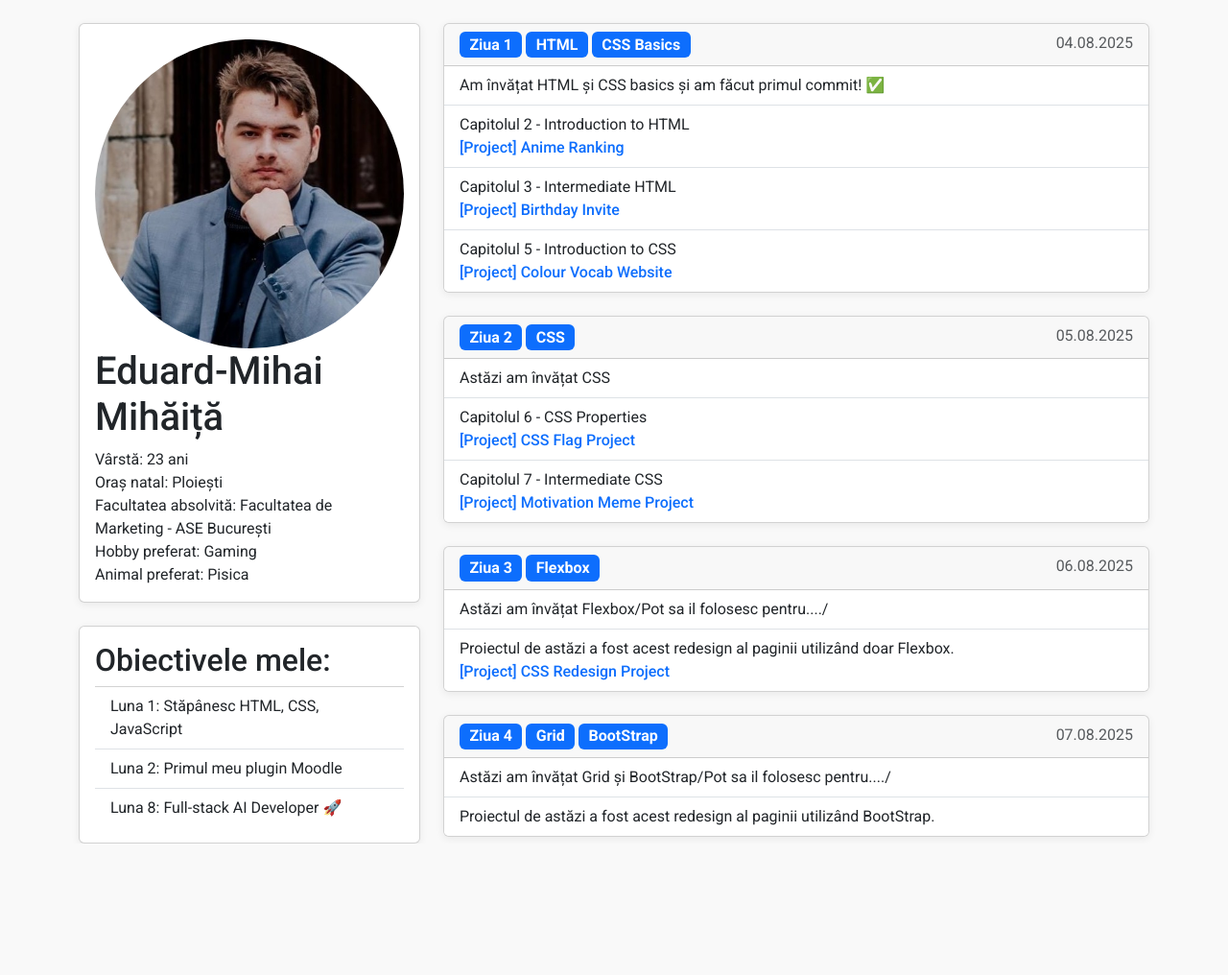
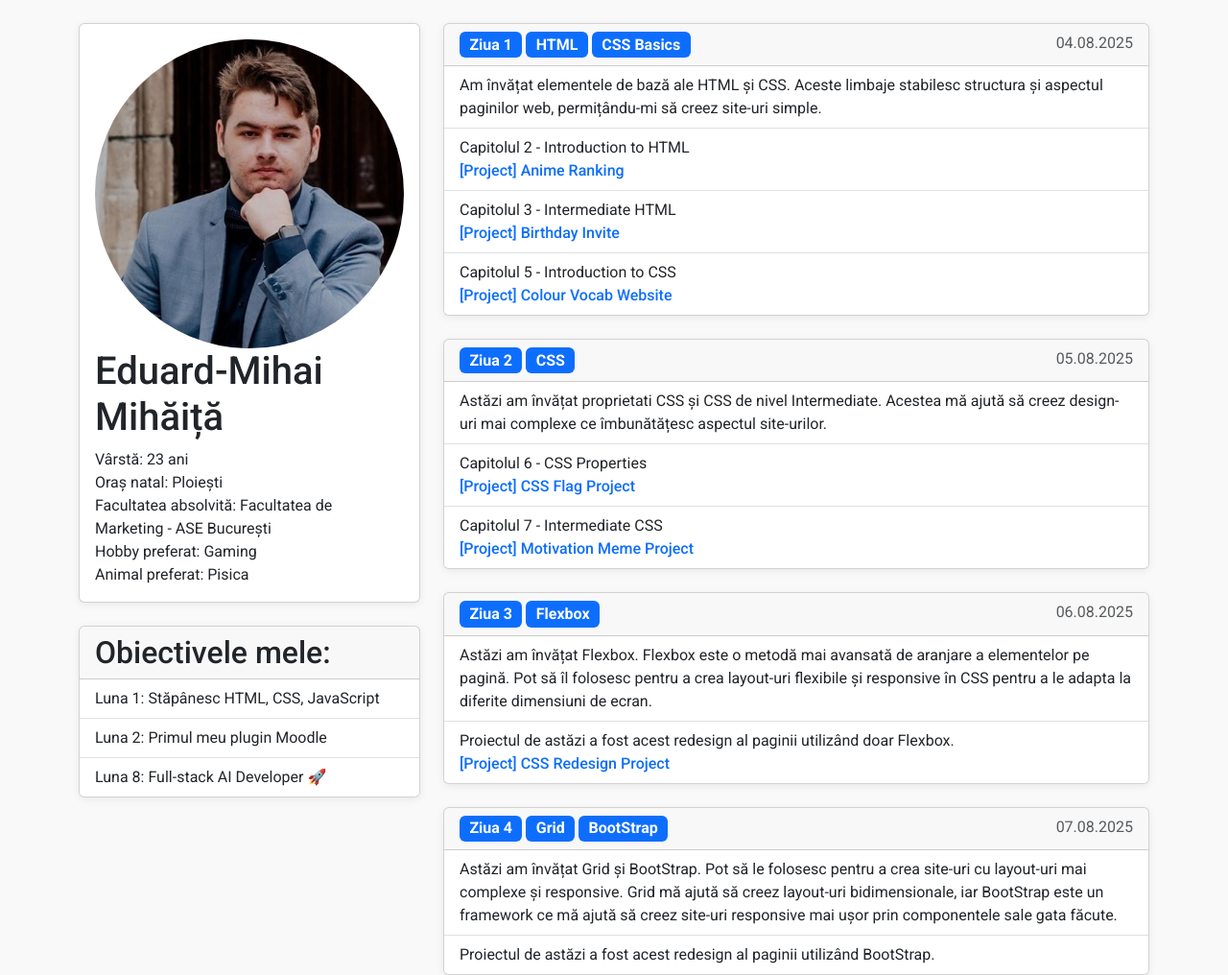
Before and after one commit to Eduard-Mihaita/Eduard-Mihaita.github.io, a PHP site: page / in a window 1280 px wide. Shown: the whole page at 96% size. Before the commit the page ends 879 px from the top, so only its background shows below. Run offline with PHP 8.4, Linux system fonts and the light colour scheme.

Commit message:
Added descriptions

```diff
--- a/index.html
+++ b/index.html
@@ -27,8 +27,8 @@
                     <span class="card-text">Hobby preferat: Gaming</span>
                     <span class="card-text">Animal preferat: Pisica</span>
                 </div>
-                <div class="card p-3">
-                    <h2 class="title">Obiectivele mele:</h2>
+                <div class="card">
+                    <h2 class="card-header">Obiectivele mele:</h2>
                     <ul class="list-group list-group-flush">
                         <li class="list-group-item">Luna 1: Stăpânesc HTML, CSS, JavaScript</li>
                         <li class="list-group-item">Luna 2: Primul meu plugin Moodle</li>
@@ -47,7 +47,9 @@
                         <span class="text-muted">04.08.2025</span>
                     </div>
                     <ul class="list-group list-group-flush">
-                        <li class="list-group-item">Am învățat HTML și CSS basics și am făcut primul commit! ✅</li>
+                        <li class="list-group-item">Am învățat elementele de bază ale HTML și CSS. Aceste limbaje
+                            stabilesc structura și aspectul paginilor web, permițându-mi să creez site-uri simple.
+                        </li>
                         <li class="list-group-item d-flex flex-column">Capitolul 2 - Introduction to HTML
                             <a class="link-primary link-underline-opacity-0 fw-medium"
                                 href=".\Udemy Projects\Anime Ranking Project\index.html">[Project]
@@ -79,7 +81,9 @@
                         <span class="text-muted">05.08.2025</span>
                     </div>
                     <ul class="list-group list-group-flush">
-                        <li class="list-group-item">Astăzi am învățat CSS</li>
+                        <li class="list-group-item">Astăzi am învățat proprietati CSS și CSS de nivel Intermediate.
+                            Acestea mă ajută să creez design-uri mai complexe ce îmbunătățesc aspectul site-urilor.
+                        </li>
                         <li class="list-group-item d-flex flex-column">Capitolul 6 - CSS Properties
                             <a class="link-primary link-underline-opacity-0 fw-medium"
                                 href=".\Udemy Projects\CSS Flag Project\index.html">[Project]
@@ -105,7 +109,10 @@
                         <span class="text-muted">06.08.2025</span>
                     </div>
                     <ul class="list-group list-group-flush">
-                        <li class="list-group-item">Astăzi am învățat Flexbox/Pot sa il folosesc pentru..../</li>
+                        <li class="list-group-item">Astăzi am învățat Flexbox. Flexbox este o metodă mai avansată de
+                            aranjare a elementelor pe pagină. Pot să îl folosesc pentru a crea layout-uri flexibile și
+                            responsive în CSS pentru a le adapta la diferite dimensiuni de ecran.
+                        </li>
                         <li class="list-group-item d-flex flex-column">Proiectul de astăzi a fost acest
                             redesign al
                             paginii utilizând doar Flexbox.
@@ -125,13 +132,12 @@
                         <span class="text-muted">07.08.2025</span>
                     </div>
                     <ul class="list-group list-group-flush">
-                        <li class="list-group-item">Astăzi am învățat Grid și BootStrap/Pot sa il folosesc
-                            pentru..../</li>
-                        <li class="list-group-item d-flex flex-column">Proiectul de astăzi a fost acest
-                            redesign al
-                            paginii
-                            utilizând
-                            BootStrap.
+                        <li class="list-group-item">Astăzi am învățat Grid și BootStrap. Pot să le folosesc pentru a
+                            crea site-uri cu layout-uri mai complexe și responsive. Grid mă ajută să creez layout-uri
+                            bidimensionale, iar BootStrap este un framework ce mă ajută să creez site-uri responsive mai
+                            ușor prin componentele sale gata făcute.</li>
+                        <li class="list-group-item d-flex flex-column">Proiectul de astăzi a fost acest redesign al
+                            paginii utilizând BootStrap.
                         </li>
                     </ul>
                 </div>
--- a/styles.css
+++ b/styles.css
@@ -5,8 +5,7 @@ body{
 .card{
     background-color: #ffffff;
     box-shadow: 0 2px 8px rgba(0, 0, 0, 0.07);
-    transition: box-shadow 0.3s;
-    transition: scale 0.3s;
+    transition: all 0.5s ease-out;
 }
 .card:hover{
     scale: 1.01;
```
